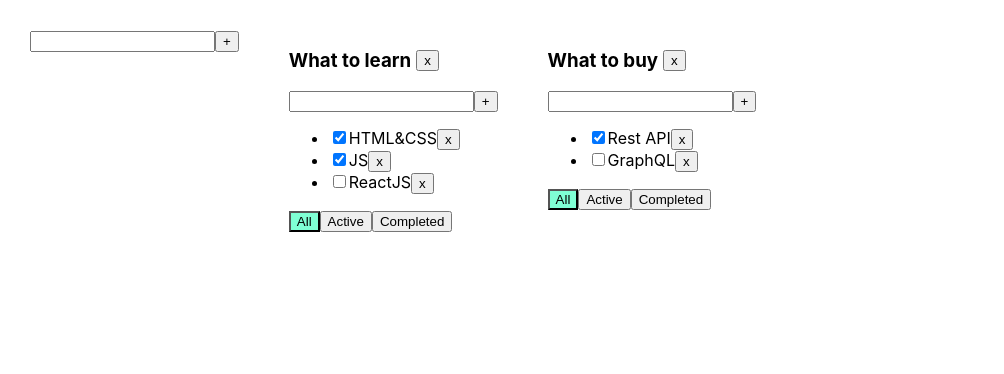
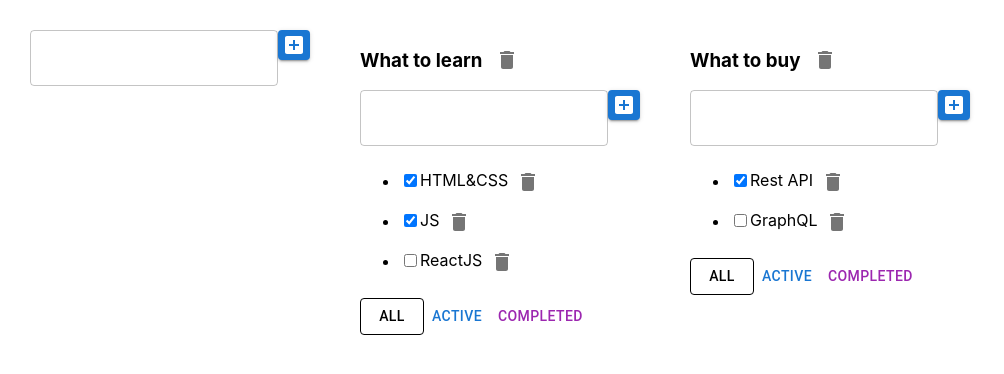
Before and after one commit to arturican/todo, a React (Create React App) app: page / in a window 1280 px wide. Shown: the top 374 px of the page, without its empty margins (0-1004 px from the left). Built offline with nearby package versions, Linux system fonts and the light colour scheme.

Commit message:
поигрался со стилями material ui

```diff
--- a/package.json
+++ b/package.json
@@ -3,6 +3,10 @@
   "version": "0.1.0",
   "private": true,
   "dependencies": {
+    "@emotion/react": "^11.11.3",
+    "@emotion/styled": "^11.11.0",
+    "@mui/icons-material": "^5.15.6",
+    "@mui/material": "^5.15.6",
     "@testing-library/jest-dom": "^5.14.1",
     "@testing-library/react": "^13.0.0",
     "@testing-library/user-event": "^13.2.1",
--- a/src/components/AddItemForm.tsx
+++ b/src/components/AddItemForm.tsx
@@ -1,4 +1,6 @@
 import React, { ChangeEvent, KeyboardEvent, useState } from 'react';
+import { Button, TextField } from '@mui/material';
+import { AddBox } from '@mui/icons-material';
 
 export type AddItemFormProps = {
   callBack: (title: string) => void;
@@ -23,8 +25,16 @@ export const AddItemForm = (props: AddItemFormProps) => {
   };
   return (
     <div>
-      <input value={title} onChange={onTaskTitleChange} onKeyPress={onTaskTitleKeyPress} />
-      <button onClick={onAddTaskButtonClick}>+</button>
+      <TextField variant="outlined" value={title} onChange={onTaskTitleChange} onKeyPress={onTaskTitleKeyPress} />
+      {/*<button onClick={onAddTaskButtonClick}>+</button>*/}
+      <Button
+        variant={'contained'}
+        color={'primary'}
+        style={{ maxWidth: '30px', maxHeight: '30px', minWidth: '30px', minHeight: '30px' }}
+        onClick={onAddTaskButtonClick}
+      >
+        <AddBox />
+      </Button>
       {error && <div className={error ? 'error-message' : ''}>{error}</div>}
     </div>
   );
--- a/src/components/EditSpan.tsx
+++ b/src/components/EditSpan.tsx
@@ -1,4 +1,5 @@
 import React, { ChangeEvent, useState } from 'react';
+import { TextField } from '@mui/material';
 
 export type EditSpanProps = {
   title: string;
@@ -19,7 +20,7 @@ export const EditSpan = (props: EditSpanProps) => {
   const updateTask = () => props.callBack(title);
 
   return mode ? (
-    <input value={title} onBlur={editMode} autoFocus onChange={editTitle} />
+    <TextField color="primary" value={title} onBlur={editMode} autoFocus onChange={editTitle} />
   ) : (
     <span onDoubleClick={editMode}>{props.title}</span>
   );
--- a/src/components/Todolist.tsx
+++ b/src/components/Todolist.tsx
@@ -2,6 +2,8 @@ import React from 'react';
 import { TaskFilter } from '../App';
 import { AddItemForm } from './AddItemForm';
 import { EditSpan } from './EditSpan';
+import { Button, IconButton } from '@mui/material';
+import { Delete } from '@mui/icons-material';
 
 export type TaskType = {
   id: string;
@@ -40,7 +42,10 @@ export function Todolist(props: TodolistProps) {
         <h3>
           <EditSpan title={props.title} callBack={(title) => onChangeTitleTodolist(props.id, title)} />
         </h3>
-        <button onClick={() => props.removeTodolist(props.id)}>x</button>
+        {/*<button onClick={() => props.removeTodolist(props.id)}>x</button>*/}
+        <IconButton onClick={() => props.removeTodolist(props.id)}>
+          <Delete />
+        </IconButton>
       </div>
       <AddItemForm callBack={addTask} />
       <ul>
@@ -49,35 +54,45 @@ export function Todolist(props: TodolistProps) {
             <li key={t.id}>
               <input type="checkbox" checked={t.isDone} onClick={() => onTaskStatusChange(props.id, t.id, t.isDone)} />
               <EditSpan title={t.title} callBack={(title) => onChangeTitleTask(props.id, t.id, title)} />
-              <button
+              {/*<button
                 onClick={() => {
                   props.removeTask(props.id, t.id);
                 }}
               >
                 x
-              </button>
+              </button>*/}
+              <IconButton
+                onClick={() => {
+                  props.removeTask(props.id, t.id);
+                }}
+              >
+                <Delete />
+              </IconButton>
             </li>
           ))}
       </ul>
       <div>
-        <button
+        <Button
           onClick={() => props.taskFilter(props.id, 'all')}
-          className={props.filter === 'all' ? 'active-filter' : ''}
+          variant={props.filter === 'all' ? 'outlined' : 'text'}
+          color="inherit"
         >
           All
-        </button>
-        <button
+        </Button>
+        <Button
           onClick={() => props.taskFilter(props.id, 'active')}
-          className={props.filter === 'active' ? 'active-filter' : ''}
+          variant={props.filter === 'active' ? 'outlined' : 'text'}
+          color="primary"
         >
           Active
-        </button>
-        <button
+        </Button>
+        <Button
           onClick={() => props.taskFilter(props.id, 'completed')}
-          className={props.filter === 'completed' ? 'active-filter' : ''}
+          variant={props.filter === 'completed' ? 'outlined' : 'text'}
+          color="secondary"
         >
           Completed
-        </button>
+        </Button>
       </div>
     </div>
   );
```
Also changed, not shown: 1 other file (tests, documents, lock files or other folders).
